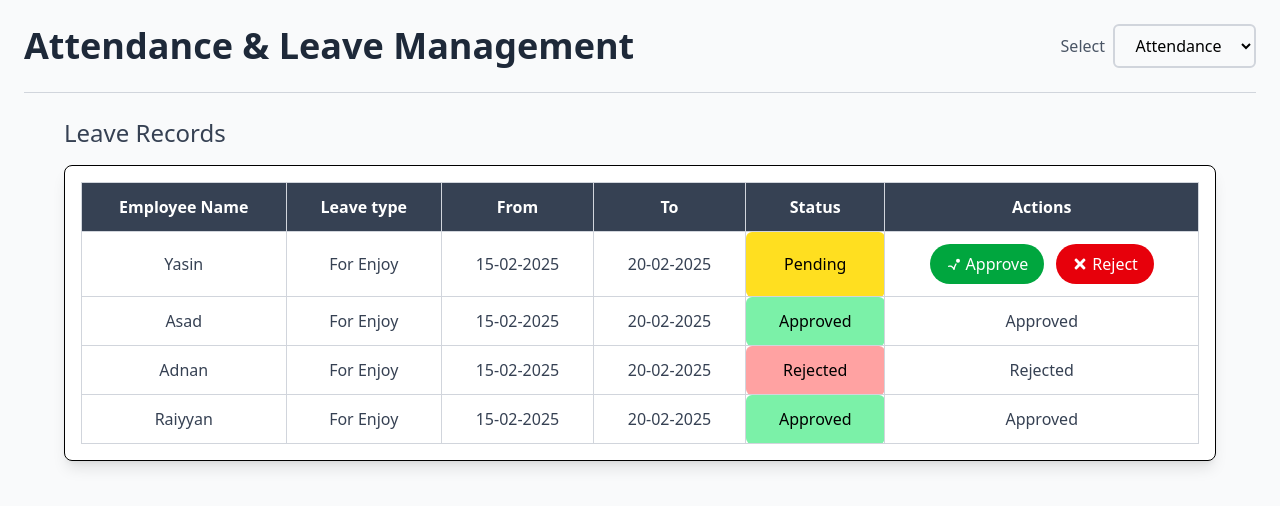
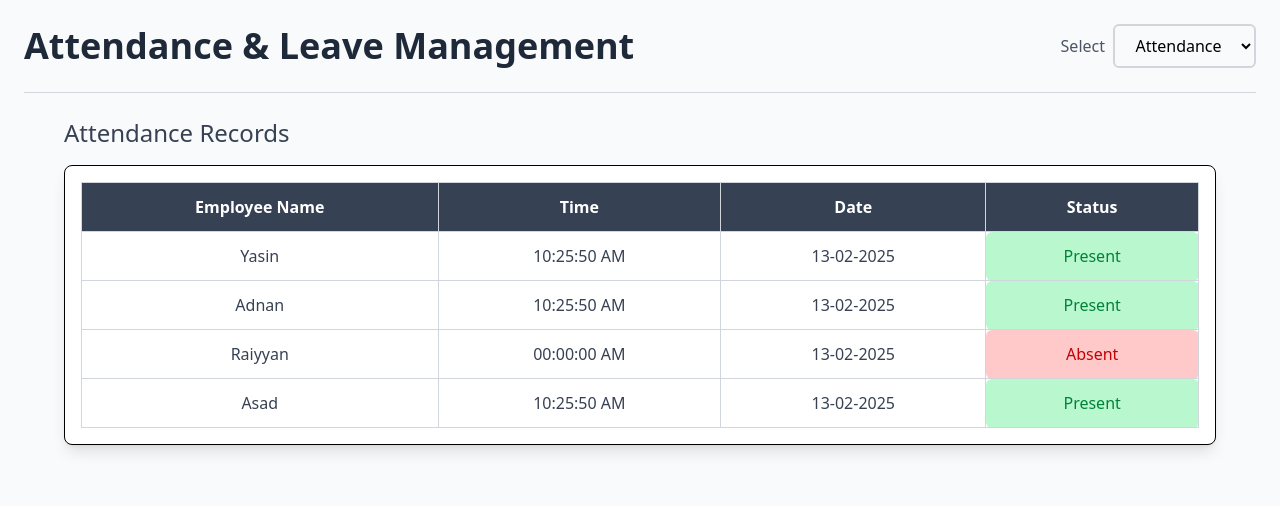
Before and after one commit to yasinvahora56/EMS, a React (Vite) app in the folder frontend/: page / in a window 1280 px wide. Shown: the top 506 px of the page. Built offline with nearby package versions, Linux system fonts and the light colour scheme.

Commit message:
10:53 AM Collage

```diff
--- a/frontend/src/Components/Attendence_and_leave/AttendenceManage.jsx
+++ b/frontend/src/Components/Attendence_and_leave/AttendenceManage.jsx
@@ -2,13 +2,14 @@ import { useEffect, useState } from "react";
 import { TbBounceRightFilled } from "react-icons/tb";
 import { FaCheck, FaTimes, FaAngleDown } from "react-icons/fa";
 const AttendenceManage = () => {
-  const [selectedOption, setSelectedOption] = useState("")
-  const [newStatus, setNewStatus] = useState([])
+  const [selectedView, setSelectedView] = useState("attendance")
+  const [attendanceData, setAttendanceData] = useState([])
+  const [leaveData, setLeaveData] = useState([])
 
 
   useEffect (() => {
 
-    setNewStatus([
+    setLeaveData([
       {
         id:1,
         name:"Yasin",
@@ -43,7 +44,7 @@ const AttendenceManage = () => {
       },
     ]);
 
-    setSelectedOption([
+    setAttendanceData([
       {
         id: 1,
         name: "Yasin",
@@ -105,12 +106,12 @@ const AttendenceManage = () => {
   }
 
   const handleLeaveApproval = (employeId, newStatus) => {
-    setNewStatus((preventHandle) =>
-      preventHandle.map((request) =>
+    setLeaveData((preveData) =>
+      preveData.map((request) =>
         request.id === employeId ? { ...request, status: newStatus} : request
       )
-    )
-  }
+    );
+  };
 
   return (
     <div className="min-h-screen bg-gray-50 p-6">
@@ -123,8 +124,8 @@ const AttendenceManage = () => {
           </label>
           <select
             className="border-2 border-gray-300 text-center px-4 py-2 rounded-md hover:border-blue-400 focus:outline-none focus:ring-2 focus:ring-blue-400"
-            value={selectedOption}
-            onChange={(e) => setSelectedOption(e.target.value)}
+            value={selectedView}
+            onChange={(e) => setSelectedView(e.target.value)}
             name=""
             id=""
           >
@@ -137,7 +138,8 @@ const AttendenceManage = () => {
 
       {/* Attendance Records Section */}
       <div className="flex justify-center">
-        {selectedOption == "attendance" ? (<section className="w-full max-w-6xl">
+        {selectedView === "attendance" ? (
+          <section className="w-full max-w-6xl">
           <h2 className="font-medium text-2xl text-gray-700 mb-4">
             Attendance Records
           </h2>
@@ -152,7 +154,7 @@ const AttendenceManage = () => {
                 </tr>
               </thead>
               <tbody>
-                {selectedOption.map((employee) => (
+                {attendanceData.map((employee) => (
                   <tr
                     key={employee.id}
                     className="text-center text-gray-700 hover:bg-gray-100 transition-colors"
@@ -178,7 +180,8 @@ const AttendenceManage = () => {
               </tbody>
             </table>
           </div>
-        </section>) : (<section className="w-full max-w-6xl">
+        </section>) : (
+          <section className="w-full max-w-6xl">
           <h2 className="font-medium text-2xl text-gray-700 mb-4">
             Leave Records
           </h2>
@@ -195,7 +198,7 @@ const AttendenceManage = () => {
                 </tr>
               </thead>
               <tbody>
-                {newStatus.map((employe) => (
+                {leaveData.map((employe) => (
                   <tr
                     key={employe.id}
                     className="text-center text-gray-700 hover:bg-gray-100 transition-colors"
```
